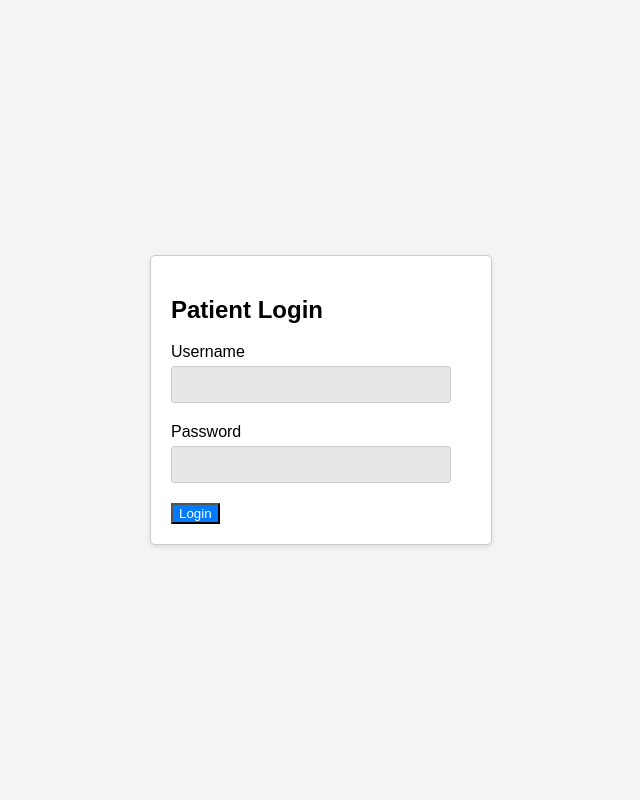
After one commit to Nemanjavuk69/Sundhedspplikation, a Flask app: page /patient-login in a window 1280 px wide. The commit adds this page. Shown: the whole page, without its empty margins (319-959 px from the left). Run offline with Flask 3, Linux system fonts and the light colour scheme.

Commit message:
Added functionality

```diff
--- /dev/null
+++ b/app.py
@@ -0,0 +1,51 @@
+from flask import Flask, render_template, request, flash, redirect, url_for
+from loginLookup import login_lookup
+from registerUser import register_user
+
+app = Flask(__name__)
+app.secret_key = '123456'
+
+# Register the blueprints
+app.register_blueprint(login_lookup, url_prefix='/auth')
+app.register_blueprint(register_user, url_prefix='/auth')
+
+
+@app.route('/', methods=['GET', 'POST'])
+def home():
+    if request.method == 'POST':
+        user_login = request.form['username']
+        if user_login == "Admin":
+            print("!!!CONGRATULATIONS!!!")
+            flash("!!!CONGRATULATIONS!!! You are logged in as Admin.")
+            return render_template('index.html')
+        else:
+            flash("Invalid login. Please try again.")
+    return render_template('index.html')
+
+
+@app.route('/patient-login', methods=['GET', 'POST'])
+def patient_login():
+    if request.method == 'POST':
+        # Handle patient login form submission here
+        pass
+    return render_template('patient-login.html')
+
+
+@app.route('/healthcare-login', methods=['GET', 'POST'])
+def healthcare_login():
+    if request.method == 'POST':
+        # Handle healthcare personnel login form submission here
+        pass
+    return render_template('healthcare-login.html')
+
+
+@app.route('/sad', methods=['GET', 'POST'])
+def sad():
+    if request.method == 'POST':
+        # Handle healthcare personnel login form submission here
+        pass
+    return render_template('sad.html')
+
+
+if __name__ == '__main__':
+    app.run(debug=True)
--- a/static/css/styles.css
+++ b/static/css/styles.css
@@ -9,7 +9,7 @@ body {
     height: 100vh;
 }
 
-.login-container {
+.login-container, .login-selection-container {
     width: 300px;
     padding: 20px;
     background-color: #ffffff;
@@ -18,27 +18,32 @@ body {
     box-shadow: 0 2px 4px rgba(0, 0, 0, 0.1);
 }
 
-.input-group {
+.input-group, .login-option {
     margin-bottom: 20px;
 }
 
-input[type="text"], input[type="password"] {
+input[type="text"], input[type="password"], .login-button {
     width: calc(100% - 20px);
     padding: 10px;
     margin-top: 5px;
     border: 1px solid #ccc;
     border-radius: 3px;
     box-sizing: border-box;
+    display: block;
+    text-align: center;
+    text-decoration: none;
+    color: black;
+    background-color: #e7e7e7;
+    cursor: pointer;
 }
 
-input[type="submit"] {
-    width: 100%;
-    padding: 10px;
-    border: none;
-    border-radius: 3px;
+input[type="submit"], .login-button:hover {
     background-color: #007bff;
     color: white;
-    cursor: pointer;
+}
+
+.login-button {
+    margin: 5px 0; /* Spacing between buttons */
 }
 
 input[type="submit"]:hover {
--- a/temor.py
+++ /dev/null
@@ -1 +0,0 @@
-print(234)
--- /dev/null
+++ b/templates/patient-login.html
@@ -0,0 +1,25 @@
+<!DOCTYPE html>
+<html lang="en">
+  <head>
+    <meta charset="UTF-8" />
+    <meta name="viewport" content="width=device-width, initial-scale=1.0" />
+    <title>Patient Login</title>
+    <link rel="stylesheet" href="styles.css" />
+  </head>
+  <body>
+    <div class="login-container">
+      <h2>Patient Login</h2>
+      <form action="/auth/login" method="post">
+        <div class="input-group">
+          <label for="username">Username</label>
+          <input type="text" id="username" name="username" required />
+        </div>
+        <div class="input-group">
+          <label for="password">Password</label>
+          <input type="password" id="password" name="password" required />
+        </div>
+        <input type="submit" value="Login" />
+      </form>
+    </div>
+  </body>
+</html>
--- /dev/null
+++ b/users.csv
@@ -0,0 +1,3 @@
+Username,Password
+Admin,123
+Hans,Grethe
```
Also changed, not shown: loginComparing.py (deleted, +0 -31 lines), loginLookup.py (added, +39 -0 lines), registerUser.py (added, +17 -0 lines), templates/healthcare-login.html (added, +25 -0 lines), templates/index.html (+8 -28 lines), templates/index2.html (added, +38 -0 lines), templates/sad.html (added, +20 -0 lines), test.py (added, +17 -0 lines).
